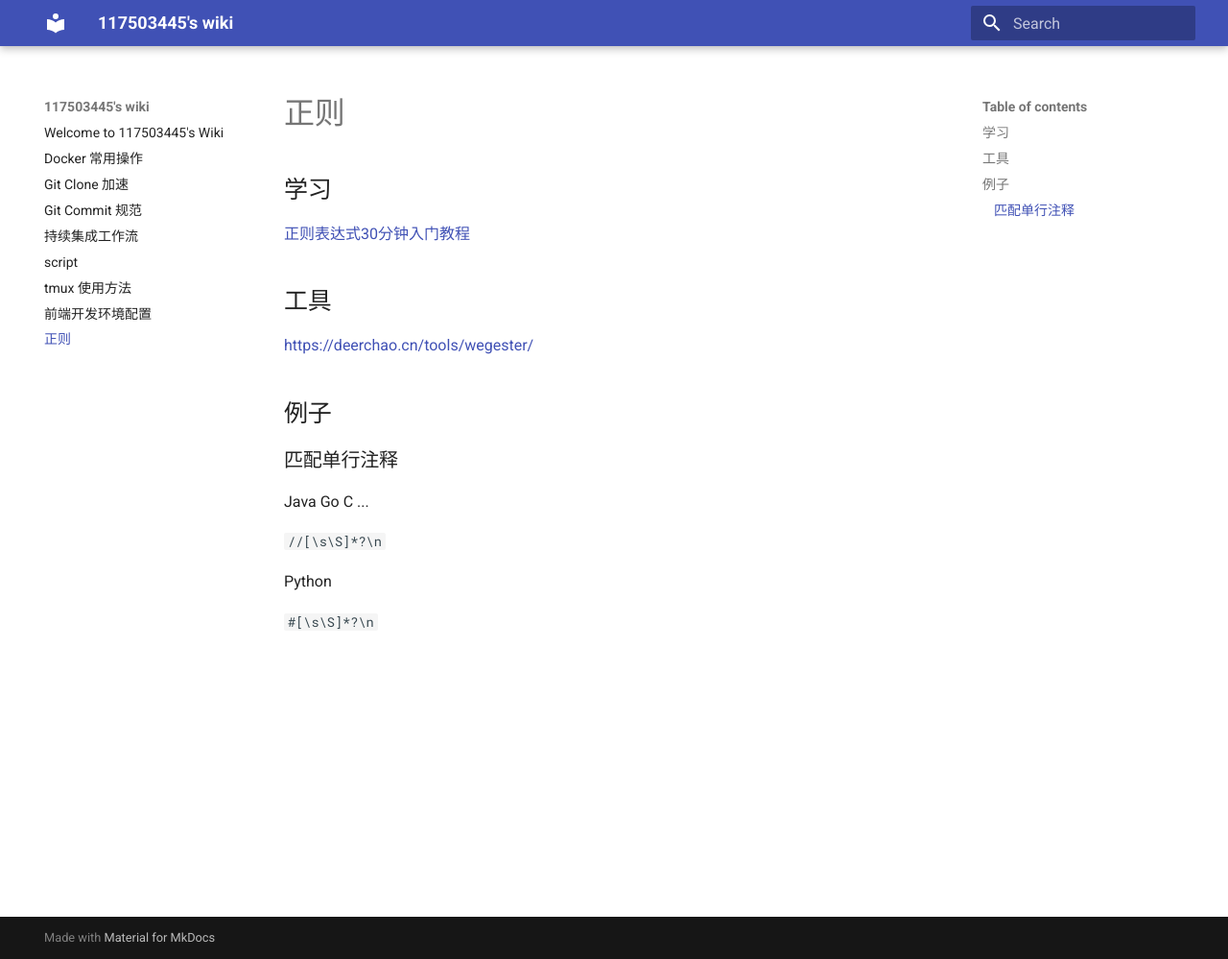
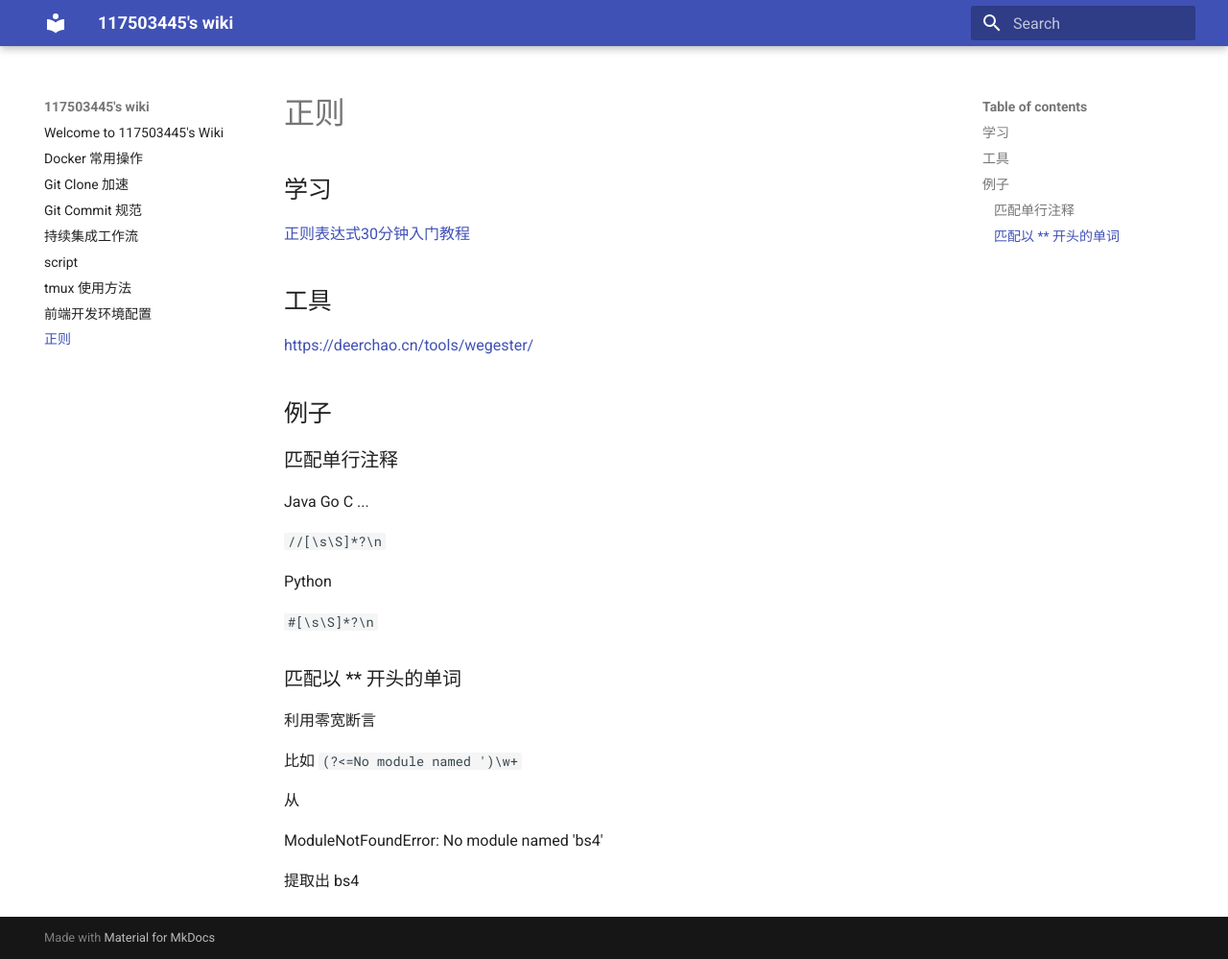
Before and after one commit to 117503445/wiki, an MkDocs documentation site: the page built from docs/正则.md, in a window 1280 px wide and 999 px high. Shown: the whole window at 96% size. Built offline with MkDocs 1.6.1 and Material for MkDocs 9.7.7, drawn with Linux system fonts in a browser that asks for light colours.

Commit message:
Update 正则.md

```diff
--- a/docs/正则.md
+++ b/docs/正则.md
@@ -19,3 +19,15 @@ Java Go C ...
 Python
 
 `#[\s\S]*?\n`
+
+### 匹配以 ** 开头的单词
+
+利用零宽断言
+
+比如 `(?<=No module named ')\w+`
+
+从
+
+ModuleNotFoundError: No module named 'bs4'
+
+提取出 bs4
```
